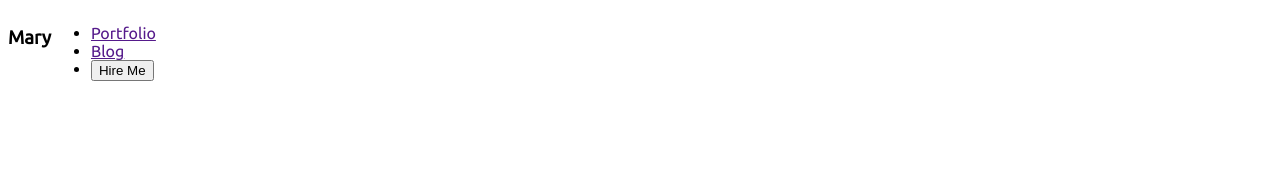
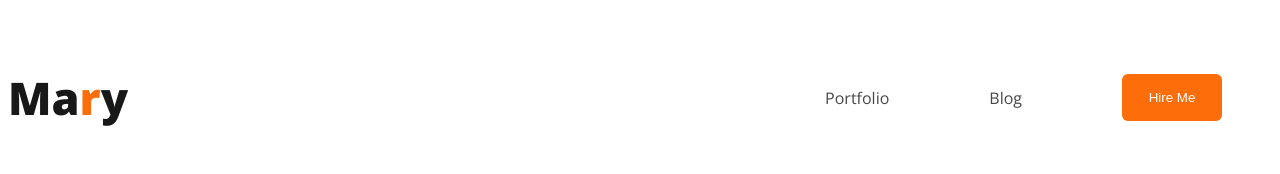
Before and after one commit to tanvir3100/developer-portfolio, a plain HTML site: page index.html in a window 1280 px wide. Drawn offline with nearby package versions, Linux system fonts and the light colour scheme.

Commit message:
add nav bar

```diff
--- a/index.html
+++ b/index.html
@@ -6,17 +6,17 @@
     <title>Developer Portfolio </title>
     <link rel="preconnect" href="https://fonts.googleapis.com">
     <link rel="preconnect" href="https://fonts.gstatic.com" crossorigin>
-    <link href="https://fonts.googleapis.com/css2?family=Open+Sans:wght@800&family=Ubuntu&display=swap" rel="stylesheet">
+    <link href="https://fonts.googleapis.com/css2?family=Open+Sans:wght@300;800&family=Ubuntu&display=swap" rel="stylesheet">
     <link rel="stylesheet" href="./style.css/portfolio.css">
 </head>
 <body>
     <header>
         <nav>
-            <h3>Mary</h3>
+            <h3 class="nav-title">Ma<span class="text-orange">r</span>y</h3>
             <ul>
                 <li><a href="">Portfolio</a></li>
                 <li><a href="">Blog</a></li>
-                <li><button>Hire Me</button></li>
+                <li><button class="btn-primary">Hire Me</button></li>
             </ul>
         </nav>
     </header>
--- a/style.css/portfolio.css
+++ b/style.css/portfolio.css
@@ -1,10 +1,40 @@
 /* common shared styles */
 body{
     font-family: 'Open Sans', sans-serif;
-    font-family: 'Ubuntu', sans-serif;
 }
+.text-orange{
+    color: #FD6E0A;
+}
+.btn-primary{
+    border-radius: 6px;
+    background-color: #FD6E0A;
+    width: 100px;
+    height: 47px;
+    border: 0;
+    color: white;
 
+}
 /* nav related styles */
 nav{
     display: flex;
+    justify-content: space-between;
+    align-items: center;
 }
+.nav-title {
+    color: #181818;
+    font-size: 45px;
+    font-weight: 800;
+    line-height: normal;
+}
+nav > ul{
+    display: flex;
+    align-items: center;
+}
+nav li{
+    list-style: none;
+    padding: 50px;
+}
+nav a {
+    text-decoration: none;
+    color: var(--dark-02, #474747);
+}
```
